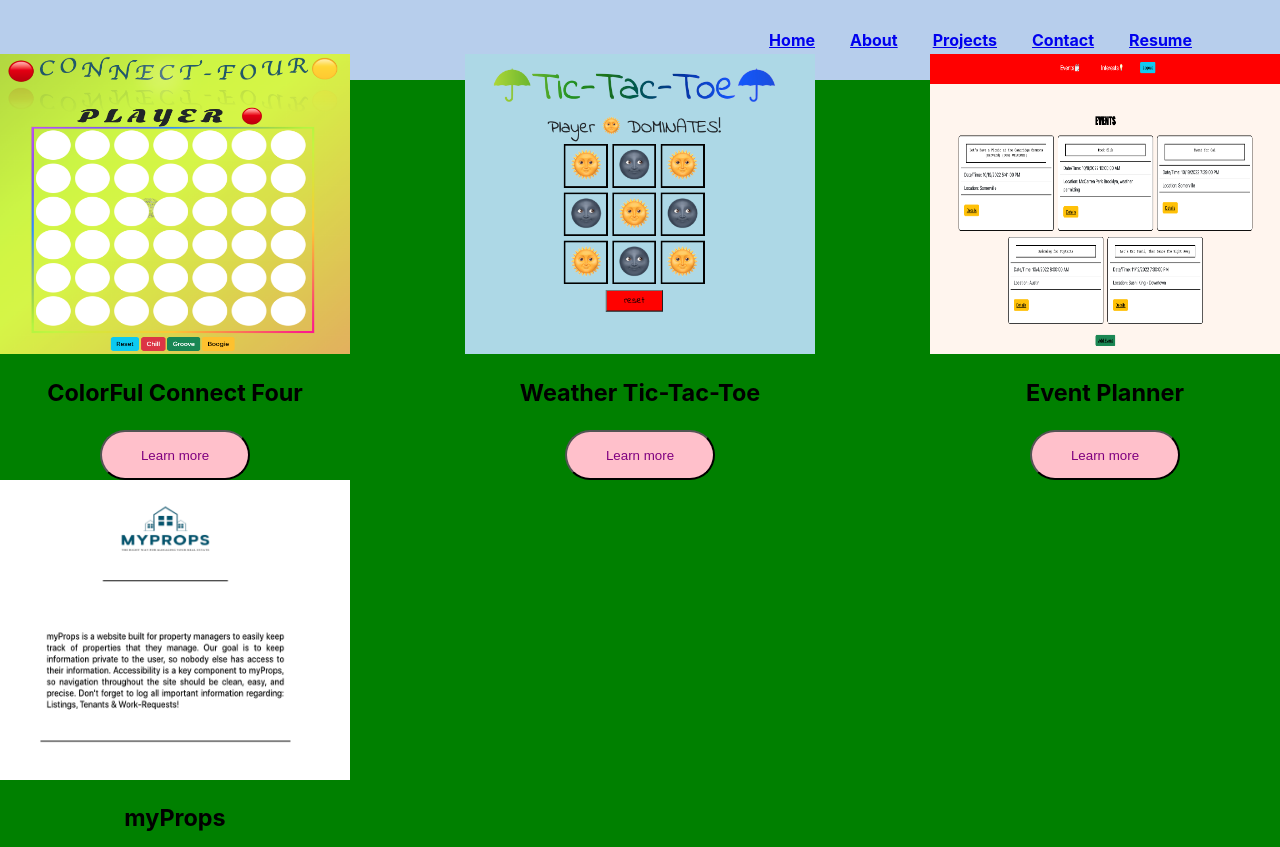
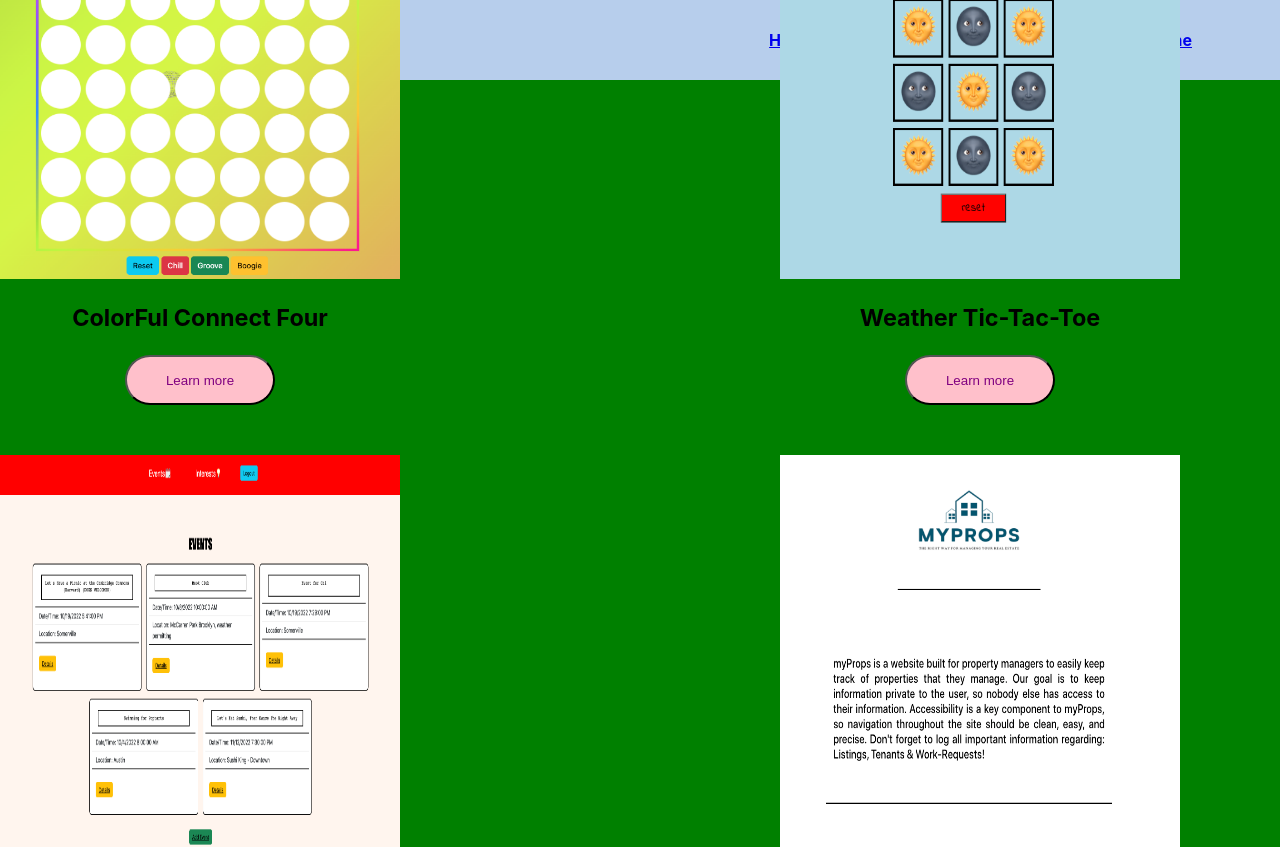
Before and after one commit to trimoni/portfolio-rimoni, a React (Create React App) app: page /projects in a window 1280 px wide. Shown: the top 847 px of the page. Built offline with nearby package versions, Linux system fonts and the light colour scheme; the HTML template or start-up script is replaced by a standard one.

Commit message:
projects css

```diff
--- a/src/styles/Projects.module.css
+++ b/src/styles/Projects.module.css
@@ -27,3 +27,13 @@ section {
   text-align: center;
   font-size: 20px;
 }
+
+img {
+  height: 400px;
+  width: 400px;
+}
+
+.container main {
+  margin-right: 50px;
+  margin-bottom: 50px;
+}
```
